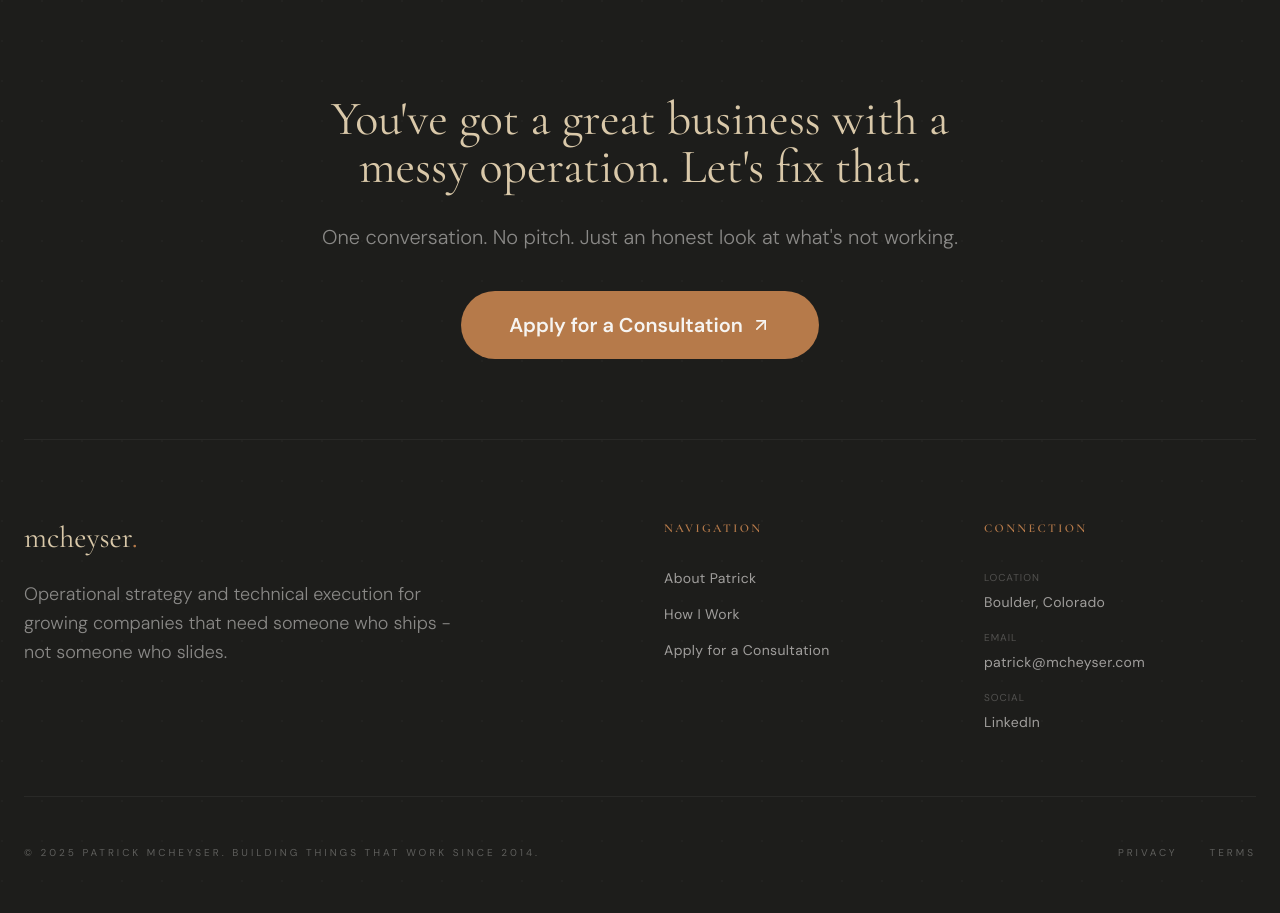
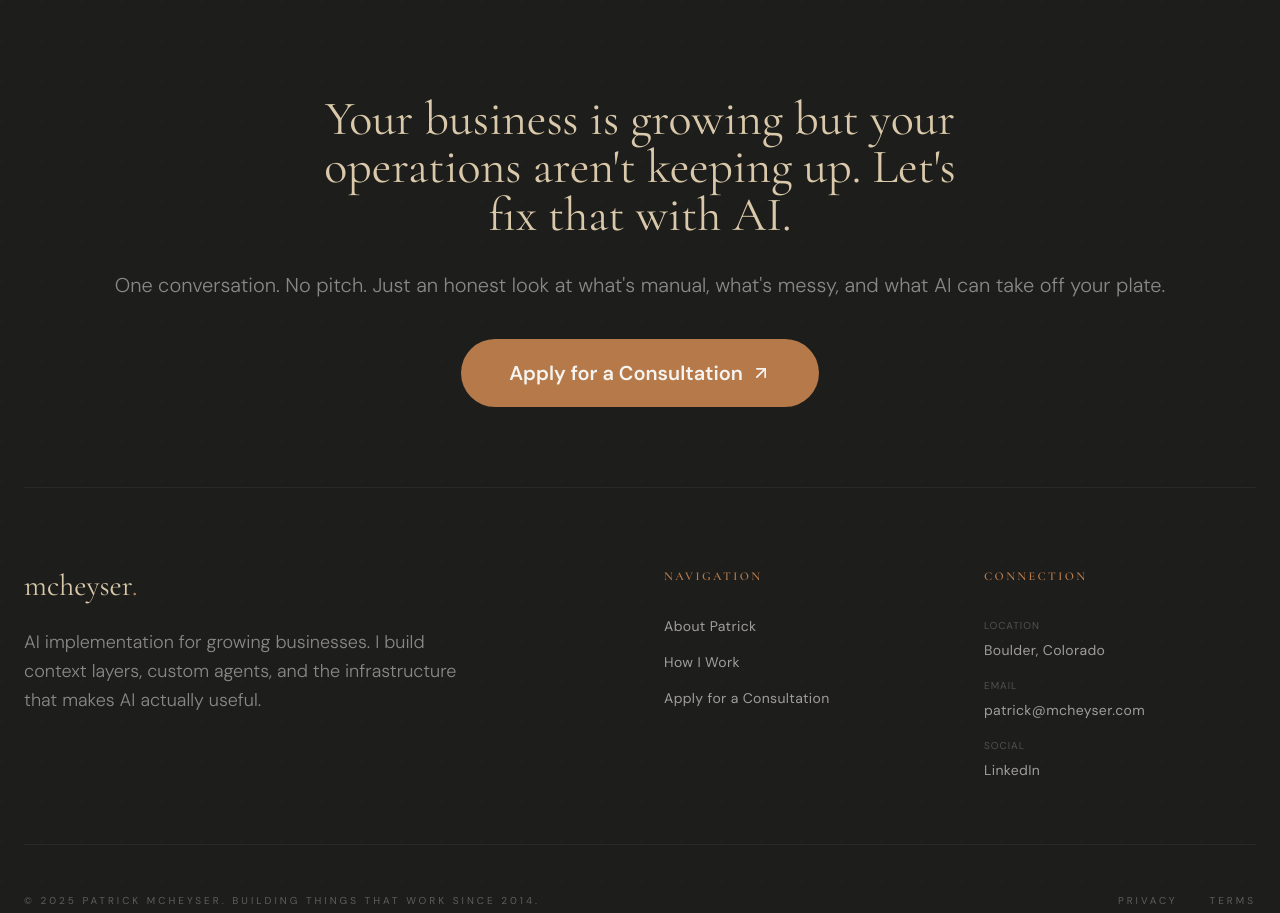
Before and after one commit to patrickmch/website, a React (Vite) app: page /#/ in a window 1280 px wide. Shown: the part 8788-9701 px from the top of the page. Built offline with nearby package versions, Linux system fonts and the light colour scheme.

Commit message:
Fix footer copy, page title, LinkedIn link
- Footer CTA: updated to match new AI positioning
- Footer tagline: updated from ops consulting to AI implementation
- Page title: "AI systems that run your operations"
- LinkedIn: real URL instead of placeholder

```diff
--- a/components/Footer.tsx
+++ b/components/Footer.tsx
@@ -16,10 +16,10 @@ const Footer: React.FC = () => {
         {/* CTA Section */}
         <div className="text-center mb-20 border-b border-white/5 pb-20">
           <h2 className="text-3xl md:text-5xl font-serif mb-8 text-sand max-w-2xl mx-auto leading-tight">
-            You've got a great business with a messy operation. Let's fix that.
+            Your business is growing but your operations aren't keeping up. Let's fix that with AI.
           </h2>
           <p className="text-xl text-stone/50 mb-10 font-light">
-            One conversation. No pitch. Just an honest look at what's not working.
+            One conversation. No pitch. Just an honest look at what's manual, what's messy, and what AI can take off your plate.
           </p>
           <Link to="/apply" className="btn-primary bg-copper text-stone px-12 py-5 rounded-full text-xl font-semibold inline-flex items-center gap-2 hover:bg-sand hover:text-charcoal">
             Apply for a Consultation
@@ -34,7 +34,7 @@ const Footer: React.FC = () => {
               mcheyser<span className="text-copper">.</span>
             </h3>
             <p className="text-stone/50 max-w-md text-lg font-light leading-relaxed">
-              Operational strategy and technical execution for growing companies that need someone who ships - not someone who slides.
+              AI implementation for growing businesses. I build context layers, custom agents, and the infrastructure that makes AI actually useful.
             </p>
           </div>
 
@@ -60,7 +60,7 @@ const Footer: React.FC = () => {
               </li>
               <li>
                 <span className="block text-[10px] uppercase opacity-40 mb-1 tracking-widest">Social</span>
-                <a href="#" className="hover:text-sand transition-colors link-hover">LinkedIn</a>
+                <a href="https://www.linkedin.com/in/patrickmcheyser/" target="_blank" rel="noopener noreferrer" className="hover:text-sand transition-colors link-hover">LinkedIn</a>
               </li>
             </ul>
           </div>
--- a/index.html
+++ b/index.html
@@ -4,7 +4,7 @@
 <head>
     <meta charset="UTF-8">
     <meta name="viewport" content="width=device-width, initial-scale=1.0">
-    <title>mcheyser | Your community should thrive without you</title>
+    <title>mcheyser | AI systems that run your operations</title>
     <link rel="icon" type="image/svg+xml" href="/favicon.svg">
     <script src="https://cdn.tailwindcss.com"></script>
     <link rel="preconnect" href="https://fonts.googleapis.com">
```
